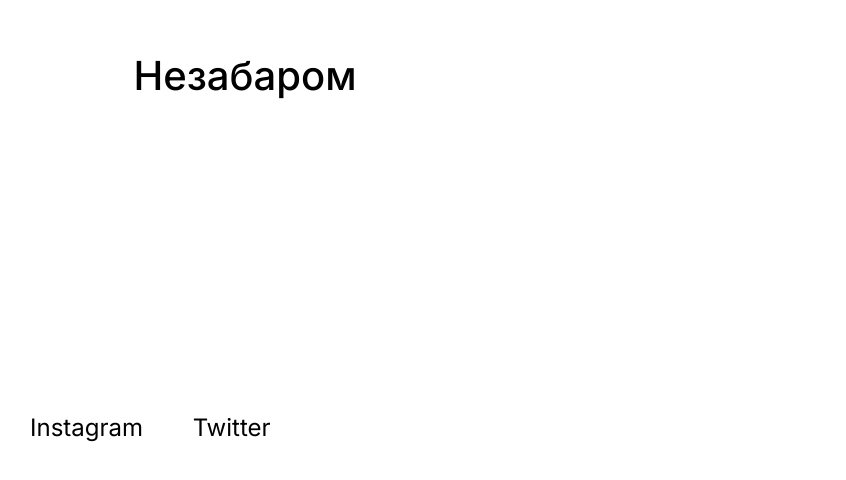
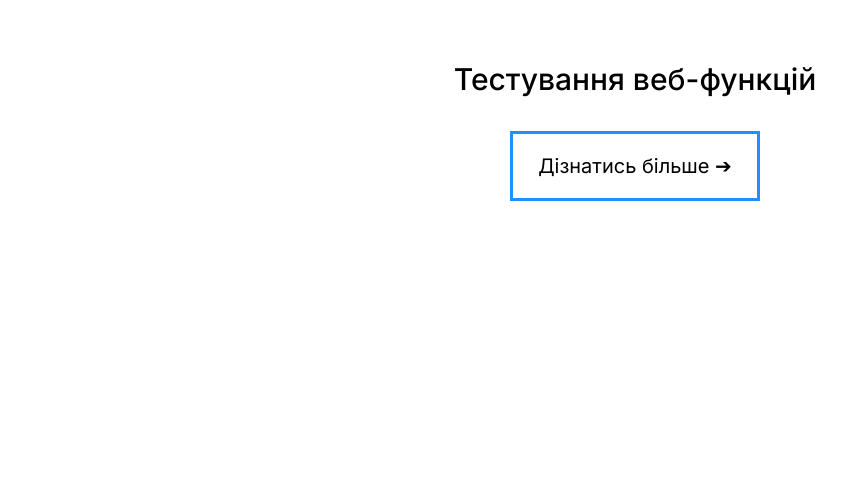
Before and after one commit to dosuitto/test, a plain HTML site: page index.html in a window 1280 px wide. Shown: the part 314-794 px from the top of the page, without its empty margins (5-851 px from the left). Drawn offline with Linux system fonts and the light colour scheme.

Commit message:
Перероблено контент

```diff
--- a/css/style.css
+++ b/css/style.css
@@ -2,8 +2,8 @@
 
 :root {
      --color: #ff4800;
-     --text: #fff;
-     --bg: #000;
+     --text: #000000;
+     --bg: #ffffff;
 
      font-size: 20px;
 }
@@ -22,10 +22,10 @@ body {
 }
 
 
-.soon {
+.info {
      display: inline-block;
      height: 50px;
-     width: 300px;
+     width: 500px;
      position: absolute;
      top: 50%;
      left: 50%;
@@ -35,68 +35,40 @@ body {
      text-align: center;
 }
 
-.socials {
+.start {
      height: 70px;
-     width: 300px;
+     width: 250px;
+     font-family: 'Inter', sans-serif;
+     font-size: 1rem;
+     color: black;
+     background-color: white;
+     border: 3px solid dodgerblue;
      position: absolute;
-     bottom: 15px;
-     left: 1px;
-     padding: 12px;
+     top: 60%;
+     left: 50%;
+     transform: translate(-50%, -50%);
 }
 
-.social {
-     border-bottom: 3px solid var(--blue);
-     color: black;
-     text-decoration: none;
-     font-size: 1rem;
-     font-weight: 400;
-     margin: auto 10px;
-     padding: 3px 7px;
+.start:hover {
+     color: white;
+     background-color: dodgerblue;
+     border: 3px solid dodgerblue;
 }
 
-.social:hover, .social:active {
-     background-color: var(--blue);
-     border-bottom: 3px solid var(--blue);
-     color: var(--blue-dark);
-     text-decoration: none;
+.arrow {
+     font-family: 'Inter', sans-serif;
 }
 
 @media screen and (min-width: 600px){
 
 
-
-     .soon {
-          display: inline-block;
-          height: 70px;
-          width: 400px;
-          position: absolute;
-          top: 50%;
-          left: 250px;
-          transform: translate(-50%, -50%);
-          font-size: 2rem;
-     }
-
-     .socials {
-          height: 70px;
-          width: 400px;
-          position: absolute;
-          bottom: 15px;
-          left: 1px;
-          padding: 12px;
-     }
-
-     .social {
-          font-size: 1.2rem;
-          margin: auto 12px;
-          padding: 5px 10px;
-     }
 }
 
 
 @media (prefers-color-scheme: dark) {
 
      :root {
-          --color: #ff4800;
+          --color: #0e46ff;
           --text: #ffffff;
           --bg: #0f0f0f;
      }
--- a/index.html
+++ b/index.html
@@ -19,11 +19,8 @@
 <body>
 
 
-     <h1 class="soon">Незабаром</h1>
-     <div class="socials">
-          <a href="https://instagram.com/dosuitto" target="_blank" class="social ">Instagram</a>
-          <a href="https://twitter.com/dosuitto" target="_blank" class="social ">Twitter</a>
-     </div>
+     <h1 class="info">Тестування веб-функцій</h1>
+     <button class="start">Дізнатись більше <span class="arrow"> ➔ </span></button>
 
 
 </body>
```
